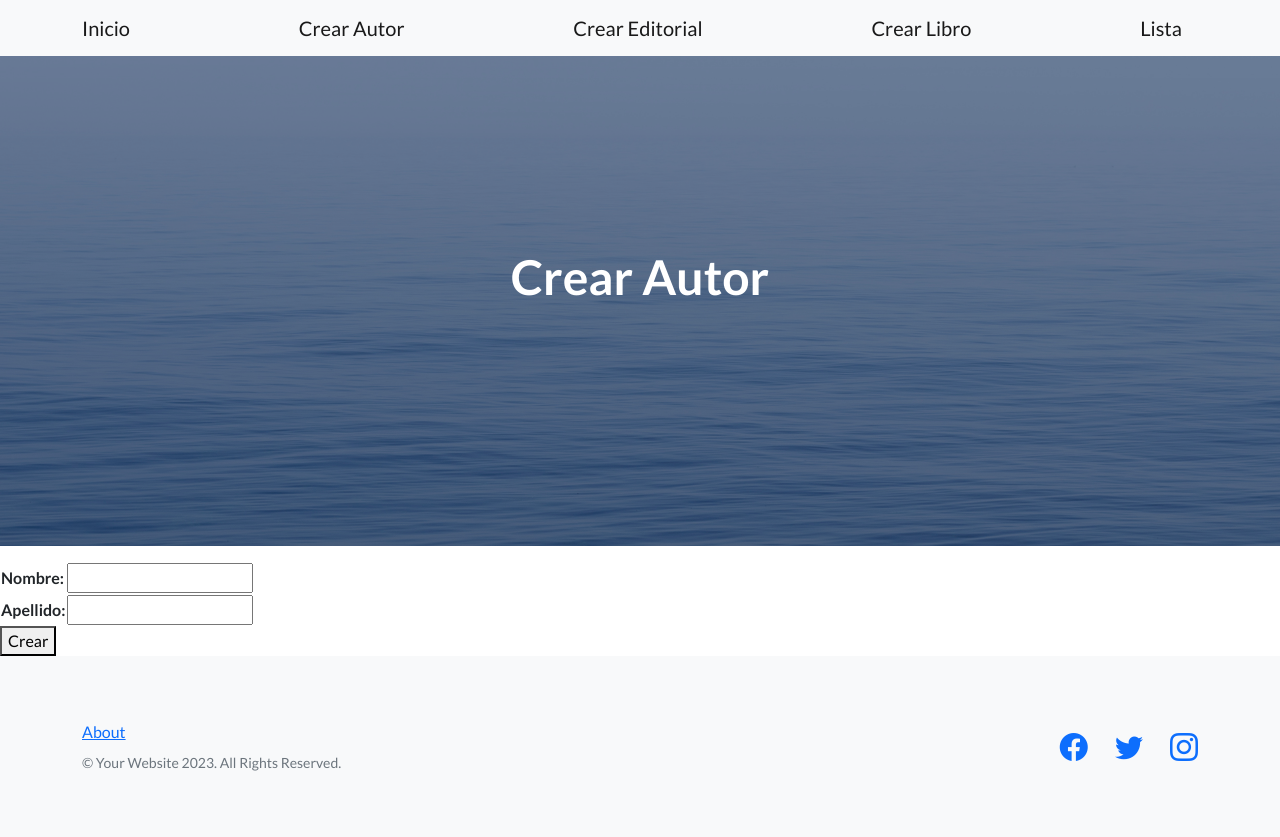
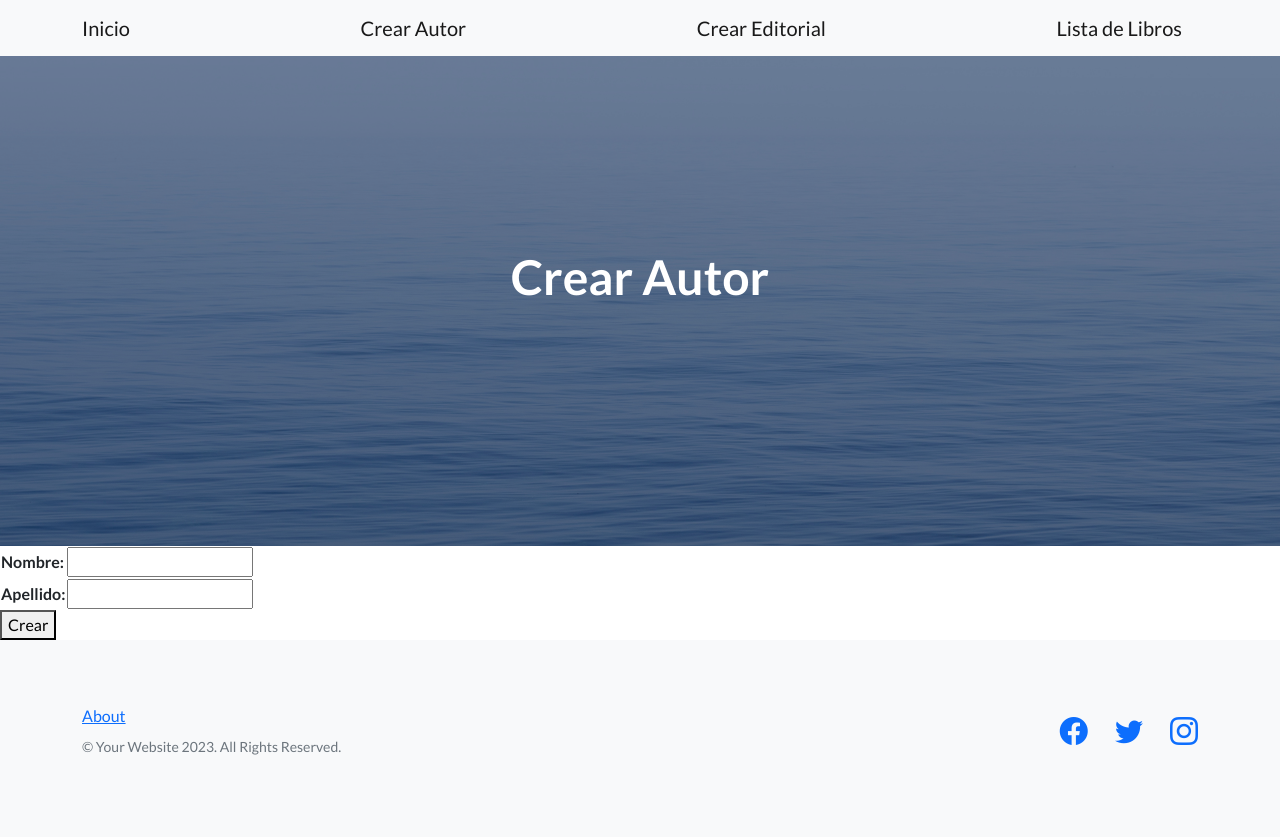
Before and after one commit to giuliano-z/Tercera-preentrega-Zulatto, a Django app: page /crear/autor in a window 1280 px wide. After the commit the page ends 755 px from the top, so only its background shows below. Run offline with Django 4.2, Linux system fonts and the light colour scheme; some libraries are stand-ins or nearby versions.

Commit message:
refinando cosas

```diff
--- a/inicio/forms.py
+++ b/inicio/forms.py
@@ -15,4 +15,4 @@ class CrearLibroFormulario(forms.Form):
     editorial = forms.CharField(max_length=50)
 
 class BusquedaFormulario(forms.Form):
-    busqueda = forms.CharField(max_length=100)
+    titulo = forms.CharField(max_length=100, required=False)
--- a/inicio/templates/inicio/crear_autor.html
+++ b/inicio/templates/inicio/crear_autor.html
@@ -9,9 +9,6 @@ Crear Autor
 {% endblock h1_header %}
 
 {% block contenido %}
-
-<p>{{mensajeA}}</p>
-
 <form action="" method="post">
     {% csrf_token %}
     <Table>
--- a/inicio/templates/inicio/crear_editorial.html
+++ b/inicio/templates/inicio/crear_editorial.html
@@ -9,9 +9,6 @@ Crear Editorial
 {% endblock h1_header %}
 
 {% block contenido %}
-
-<p>{{mensajeE}}</p>
-
 <form action="" method="post">
     {% csrf_token %}
     <Table>
--- a/inicio/templates/inicio/crear_libro.html
+++ b/inicio/templates/inicio/crear_libro.html
@@ -9,9 +9,6 @@ Crear Libro
 {% endblock h1_header %}
 
 {% block contenido %}
-
-<p>{{mensajeL}}</p>
-
 <form action="" method="post">
     {% csrf_token %}
     <Table>
--- a/inicio/urls.py
+++ b/inicio/urls.py
@@ -7,6 +7,6 @@ urlpatterns = [
     path('', views.inicio, name='inicio'),
     path('crear/autor', views.crear_autor, name='crear_autor'),
     path('crear/editorial', views.crear_editorial, name='crear_editorial'),
-    path('crear/libro', views.crear_libro, name='crear_libro'),
-    path('inicio/lista_libros.html', views.lista_libros, name='lista_libros')
+    path('libro/crear', views.crear_libro, name='crear_libro'),
+    path('inicio/lista_libros', views.lista_libros, name='lista_libros')
 ]
--- a/inicio/views.py
+++ b/inicio/views.py
@@ -1,59 +1,52 @@
 from inicio.forms import CrearAutorFormulario, CrearEditorialFormulario, CrearLibroFormulario, BusquedaFormulario
 from inicio.models import Libro, Autor, Editorial
-from django.shortcuts import render
+from django.shortcuts import render, redirect
 
 def inicio(request):
     return render(request, 'inicio/inicio.html')
 
 def crear_autor(request):
-    mensaje = 'El autor se creo correctamente'
     if request.method == 'POST':
         formularioA = CrearAutorFormulario(request.POST)
         if formularioA.is_valid():
             info = formularioA.cleaned_data
             autor = Autor(nombre = info ['nombre'], apellido = info ['apellido'])
             autor.save()
-            mensajeA = f'Se creo el autor {autor.nombre}'
         else:
-            return render(request, 'inicio/crear_autor.html', {'formularioA': formularioA, 'mensajeA': mensajeA})
+            return render(request, 'inicio/crear_autor.html', {'formularioA': formularioA})
     formularioA = CrearAutorFormulario()
-    return render(request, 'inicio/crear_autor.html', {'formularioA': formularioA, 'mensaje': mensaje})
+    return render(request, 'inicio/crear_autor.html', {'formularioA': formularioA})
 
 def crear_editorial(request):
-    mensaje = 'La editorial se creo correctamente'
     if request.method == 'POST':
         formularioE = CrearEditorialFormulario(request.POST)
         if formularioE.is_valid():
             info = formularioE.cleaned_data
             editorial = Editorial(nombre = info ['nombre'], direccion = info ['direccion'])
             editorial.save()
-            mensajeE = f'Se creo la editorial {editorial.nombre}'
         else:
-            return render(request, 'inicio/crear_editorial.html', {'formularioE': formularioE, 'mensajeE': mensajeE})
+            return render(request, 'inicio/crear_editorial.html', {'formularioE': formularioE})
     formularioE = CrearEditorialFormulario()
-    return render(request, 'inicio/crear_editorial.html', {'formularioE': formularioE, 'mensaje': mensaje})
+    return render(request, 'inicio/crear_editorial.html', {'formularioE': formularioE})
 
 def crear_libro(request):
-    mensaje = 'El libro se creo correctamente'
     if request.method == 'POST':
         formularioL = CrearLibroFormulario(request.POST)
         if formularioL.is_valid():
             info = formularioL.cleaned_data
             libro = Libro(titulo = info ['titulo'], autor = info ['autor'], editorial = info ['editorial'])
             libro.save()
-            mensajeL = f'Se creo el libro {libro.titulo}'
+            return redirect('inicio:lista_libros')
         else:
-            return render(request, 'inicio/crear_libro.html', {'formularioL': formularioL, 'mensajeL': mensajeL})
+            return render(request, 'inicio/crear_libro.html', {'formularioL': formularioL})
+
     formularioL = CrearLibroFormulario()
-    return render(request, 'inicio/crear_libro.html', {'formularioL': formularioL, 'mensaje': mensaje})
+    return render(request, 'inicio/crear_libro.html', {'formularioL': formularioL})
 
 def lista_libros(request):
-    formularioB = BusquedaFormulario()
-    libros = None
-    if request.method == 'POST':
-        formularioB = BusquedaFormulario(request.POST)
-        if formularioB.is_valid():
-            busqueda = formularioB.cleaned_data['busqueda']
-            libros = Libro.objects.filter(titulo__icontains=busqueda)
-
-    return render(request, 'inicio/lista_libros.html', {'formularioB': formularioB, 'libros': libros})
+    formulario = BusquedaFormulario(request.GET)
+    if formulario.is_valid():
+        busqueda = formulario.cleaned_data['titulo']
+        lista_libros = Libro.objects.filter(titulo__icontains=busqueda)
+    formulario = BusquedaFormulario()
+    return render(request, 'inicio/lista_libros.html', {'formulario':formulario, 'libros':lista_libros})
--- a/templates/base.html
+++ b/templates/base.html
@@ -29,9 +29,7 @@
             <a class="navbar-brand" href={% url 'inicio:inicio' %}>Inicio</a>
             <a class="navbar-brand" href={% url 'inicio:crear_autor' %}>Crear Autor</a>
             <a class="navbar-brand" href={% url 'inicio:crear_editorial' %}>Crear Editorial</a>
-            <a class="navbar-brand" href={% url 'inicio:crear_libro' %}>Crear Libro</a>
-            <a class="navbar-brand" href={% url 'inicio:lista_libros' %}>Lista</a>
-            <!-- <a class="btn btn-primary" href={% url 'inicio:crear_libro' %}>Crear Libro</a> -->
+            <a class="navbar-brand" href={% url 'inicio:lista_libros' %}>Lista de Libros</a>
         </div>
     </nav>
     <!-- Masthead-->
```
Also changed, not shown: inicio/templates/inicio/buscar_libro.html (deleted, +0 -22 lines), inicio/templates/inicio/lista_libros.html (+13 -13 lines).
